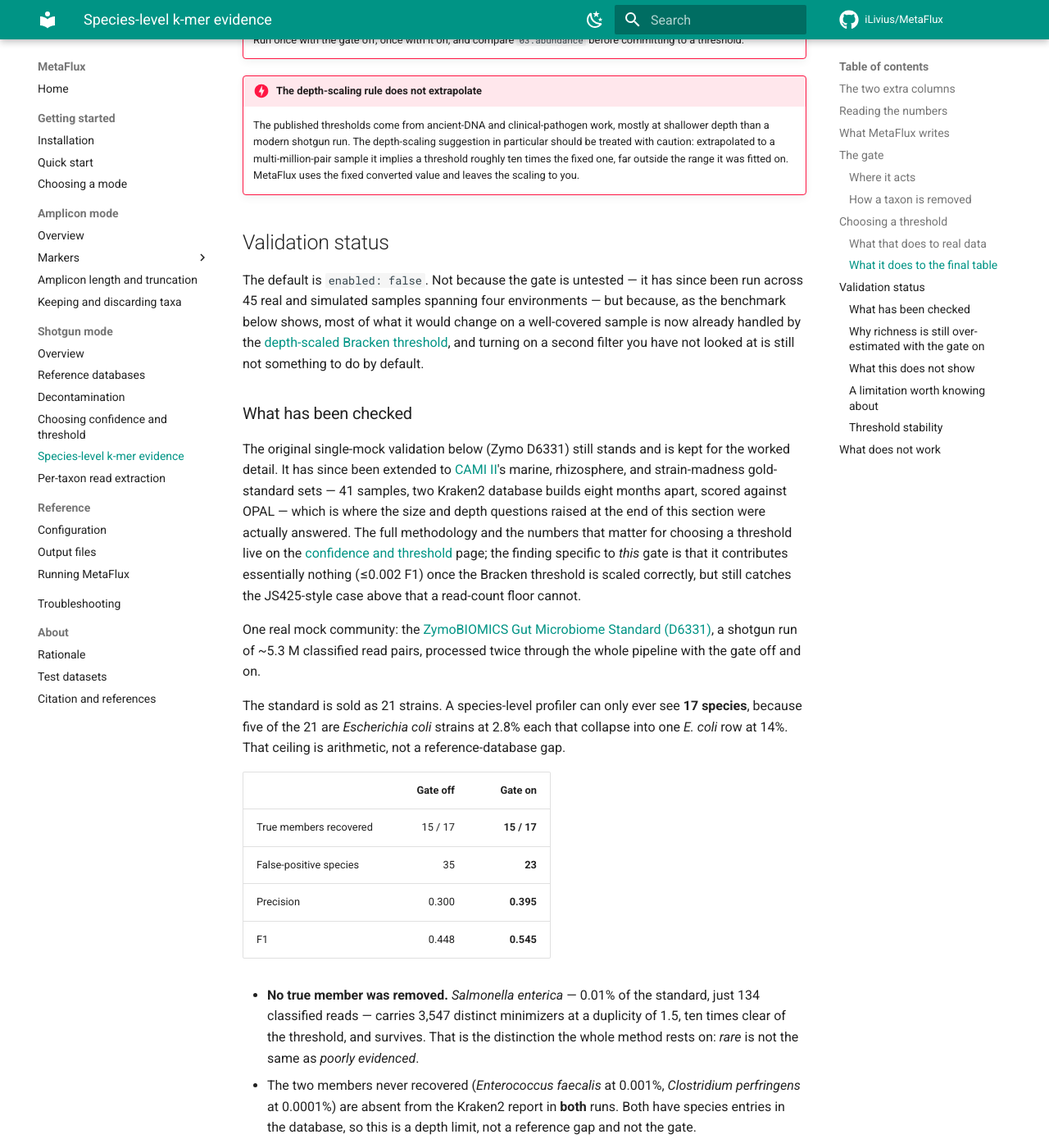
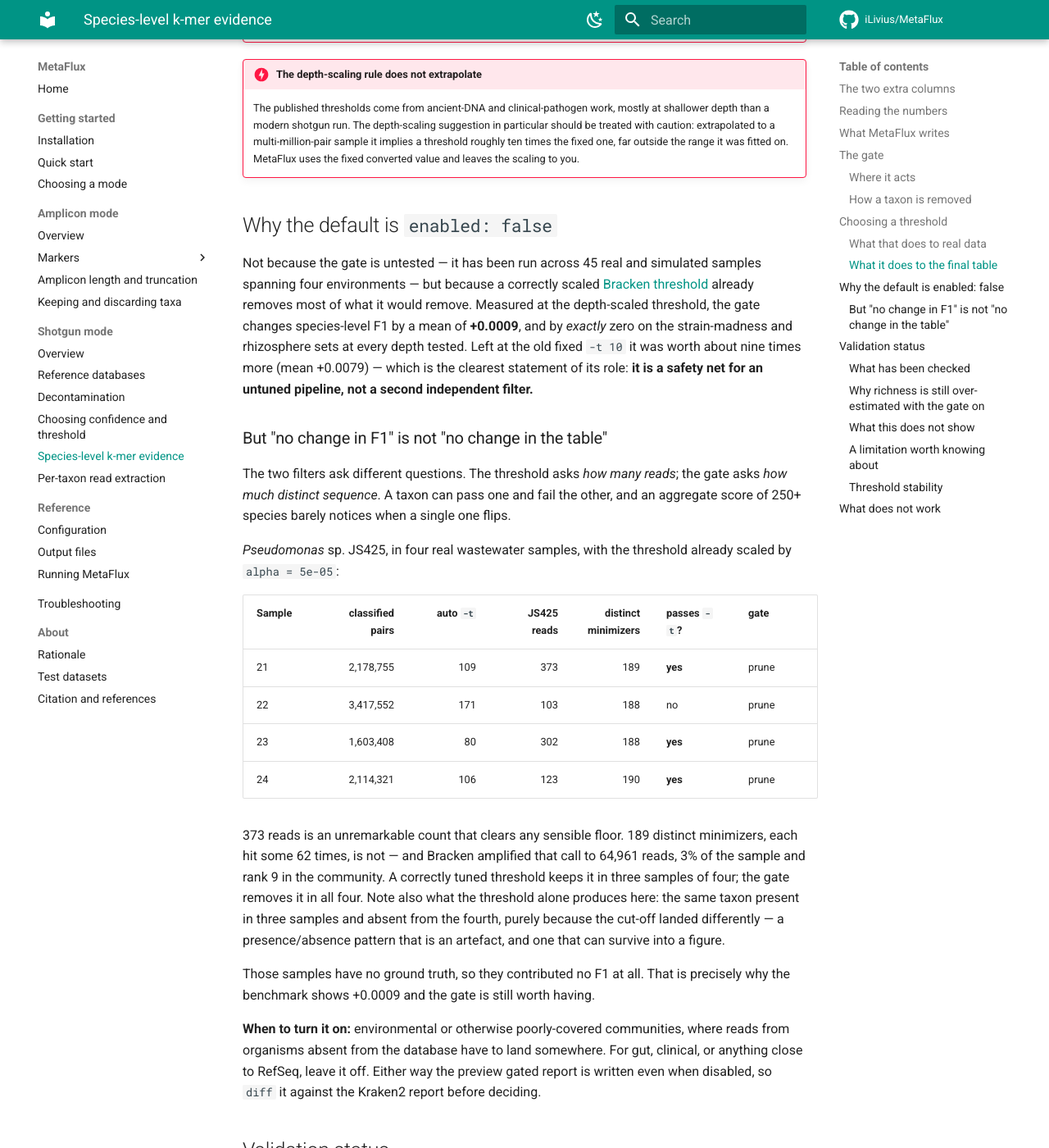
Before and after one commit to iLivius/MetaFlux, an MkDocs documentation site: the page built from docs/shotgun/kmer-evidence.md, in a window 1280 px wide and 1400 px high, scrolled down 5534 px. Shown: the whole window at 82% size. Built offline with MkDocs 1.6.1 and Material for MkDocs 9.7.7, drawn with Linux system fonts in a browser that asks for light colours; comment, search, counter and statistics services are not loaded; some of the changed text lies outside the part shown.

Commit message:
Document why the k-mer evidence gate ships disabled
The gate changes species-level F1 by a mean of +0.0009 once the Bracken
threshold is depth-scaled, and by exactly zero on the strain-madness and
rhizosphere sets. Left at the old fixed -t 10 it was worth roughly nine
times more, which is the honest description of its role: a safety net for
an untuned pipeline rather than a second independent filter.

But an aggregate F1 over 250+ species does not notice a single taxon
flipping, and the two filters ask different questions -- how many reads
versus how much distinct sequence. Pseudomonas sp. JS425 in the wastewater
samples passes a correctly scaled threshold in three samples of four on 373
reads, while sitting on only 189 distinct minimizers; Bracken then amplifies
it to 3% of one sample. The threshold alone also leaves it present in three
samples and absent from the fourth purely because the cut-off landed
differently, which is an artefact that can survive into a figure.

Those samples have no ground truth and so contributed nothing to the F1
figures, which is exactly why the benchmark reads +0.0009 and the gate is
still worth keeping.

```diff
--- a/docs/shotgun/kmer-evidence.md
+++ b/docs/shotgun/kmer-evidence.md
@@ -3,10 +3,9 @@
 !!! note "Read this after [Choosing confidence and threshold](confidence-and-threshold.md)"
 
     The single biggest precision lever in shotgun mode is Bracken's depth-scaled read
-    threshold, covered on that page. Benchmarked across a real mock community and three
-    CAMI II environments, this gate adds **at most 0.002 F1** on top of a correctly
-    scaled threshold — it is not redundant, but it is a backstop for a narrow class of
-    error, not the main event. Read the threshold page first if you have not.
+    threshold, covered on that page. Set that first. This gate is a backstop for a narrow
+    class of error the threshold cannot see — valuable when it fires, but off by default;
+    see [Why the default is `enabled: false`](#why-the-default-is-enabled-false).
 
 Kraken2's read count tells you how many reads it chose to label with a taxon. It does
 not tell you how much sequence *unique to that organism* actually turned up in the
@@ -244,13 +243,52 @@ filter that corrects *names* rather than *biology* should look like.
     a threshold roughly ten times the fixed one, far outside the range it was fitted on.
     MetaFlux uses the fixed converted value and leaves the scaling to you.
 
+## Why the default is `enabled: false`
+
+Not because the gate is untested — it has been run across 45 real and simulated samples
+spanning four environments — but because a correctly scaled
+[Bracken threshold](confidence-and-threshold.md) already removes most of what it would
+remove. Measured at the depth-scaled threshold, the gate changes species-level F1 by a
+mean of **+0.0009**, and by *exactly* zero on the strain-madness and rhizosphere sets at
+every depth tested. Left at the old fixed `-t 10` it was worth about nine times more
+(mean +0.0079) — which is the clearest statement of its role: **it is a safety net for an
+untuned pipeline, not a second independent filter.**
+
+### But "no change in F1" is not "no change in the table"
+
+The two filters ask different questions. The threshold asks *how many reads*; the gate
+asks *how much distinct sequence*. A taxon can pass one and fail the other, and an
+aggregate score of 250+ species barely notices when a single one flips.
+
+*Pseudomonas* sp. JS425, in four real wastewater samples, with the threshold already
+scaled by `alpha = 5e-05`:
+
+| Sample | classified pairs | auto `-t` | JS425 reads | distinct minimizers | passes `-t`? | gate |
+|---|--:|--:|--:|--:|:--|:--|
+| 21 | 2,178,755 | 109 | 373 | 189 | **yes** | prune |
+| 22 | 3,417,552 | 171 | 103 | 188 | no | prune |
+| 23 | 1,603,408 | 80 | 302 | 188 | **yes** | prune |
+| 24 | 2,114,321 | 106 | 123 | 190 | **yes** | prune |
+
+373 reads is an unremarkable count that clears any sensible floor. 189 distinct
+minimizers, each hit some 62 times, is not — and Bracken amplified that call to 64,961
+reads, 3% of the sample and rank 9 in the community. A correctly tuned threshold keeps it
+in three samples of four; the gate removes it in all four. Note also what the threshold
+alone produces here: the same taxon present in three samples and absent from the fourth,
+purely because the cut-off landed differently — a presence/absence pattern that is an
+artefact, and one that can survive into a figure.
+
+Those samples have no ground truth, so they contributed no F1 at all. That is precisely
+why the benchmark shows +0.0009 and the gate is still worth having.
+
+**When to turn it on:** environmental or otherwise poorly-covered communities, where reads
+from organisms absent from the database have to land somewhere. For gut, clinical, or
+anything close to RefSeq, leave it off. Either way the preview gated report is written
+even when disabled, so `diff` it against the Kraken2 report before deciding.
+
 ## Validation status
 
-The default is `enabled: false`. Not because the gate is untested — it has since been run
-across 45 real and simulated samples spanning four environments — but because, as the
-benchmark below shows, most of what it would change on a well-covered sample is now
-already handled by the [depth-scaled Bracken threshold](confidence-and-threshold.md), and
-turning on a second filter you have not looked at is still not something to do by default.
+What the gate was tested against, and what those tests could and could not show.
 
 ### What has been checked
 
```
